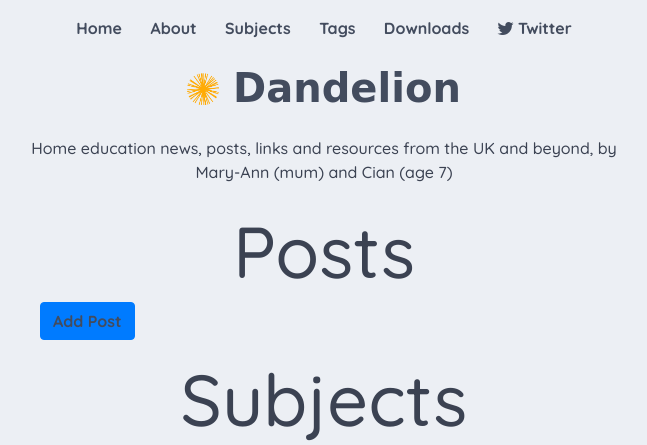
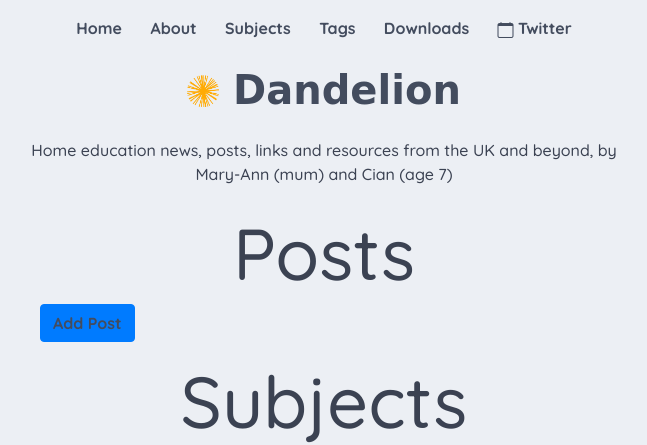
Before and after one commit to maryannh/dandelion2, a Flask app: template templates/admin.html in a window 1280 px wide. Shown: the top 445 px of the page, without its empty margins (316-963 px from the left). Run offline with Flask 2, Linux system fonts and the light colour scheme; the template is opened without the code that fills it, so the values that code supplies are empty; some libraries are stand-ins or nearby versions; some web fonts are replaced.

Commit message:
alignment

```diff
--- a/static/style.css
+++ b/static/style.css
@@ -56,7 +56,7 @@ h3 a:hover, h3 a:visited {
 /* menu */
 
 .list-inline-item i {
-  padding-bottom: 0.5rem;
+vertical-align: middle;
 }
 
 /* post template */
--- a/templates/base2.html
+++ b/templates/base2.html
@@ -57,7 +57,7 @@
                 </li>
                 <li class="list-inline-item">
                     <a href="https://www.twitter.com/dandelion_he">
-                    <i class="bi-twitter"></i> Twitter
+                    <i class="bi-calendar"></i> Twitter
                     </a>
                 </li>
             </ul>
```
